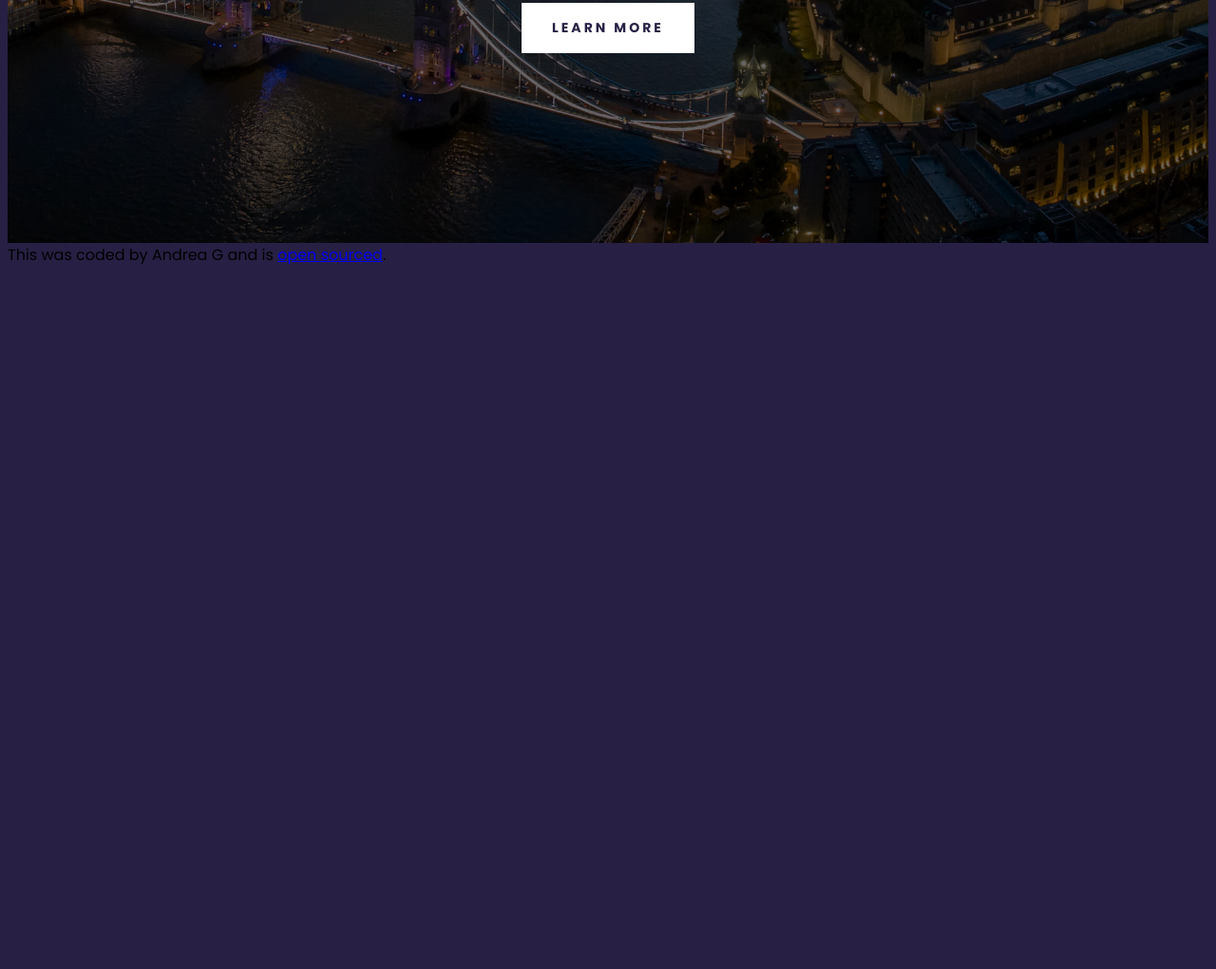
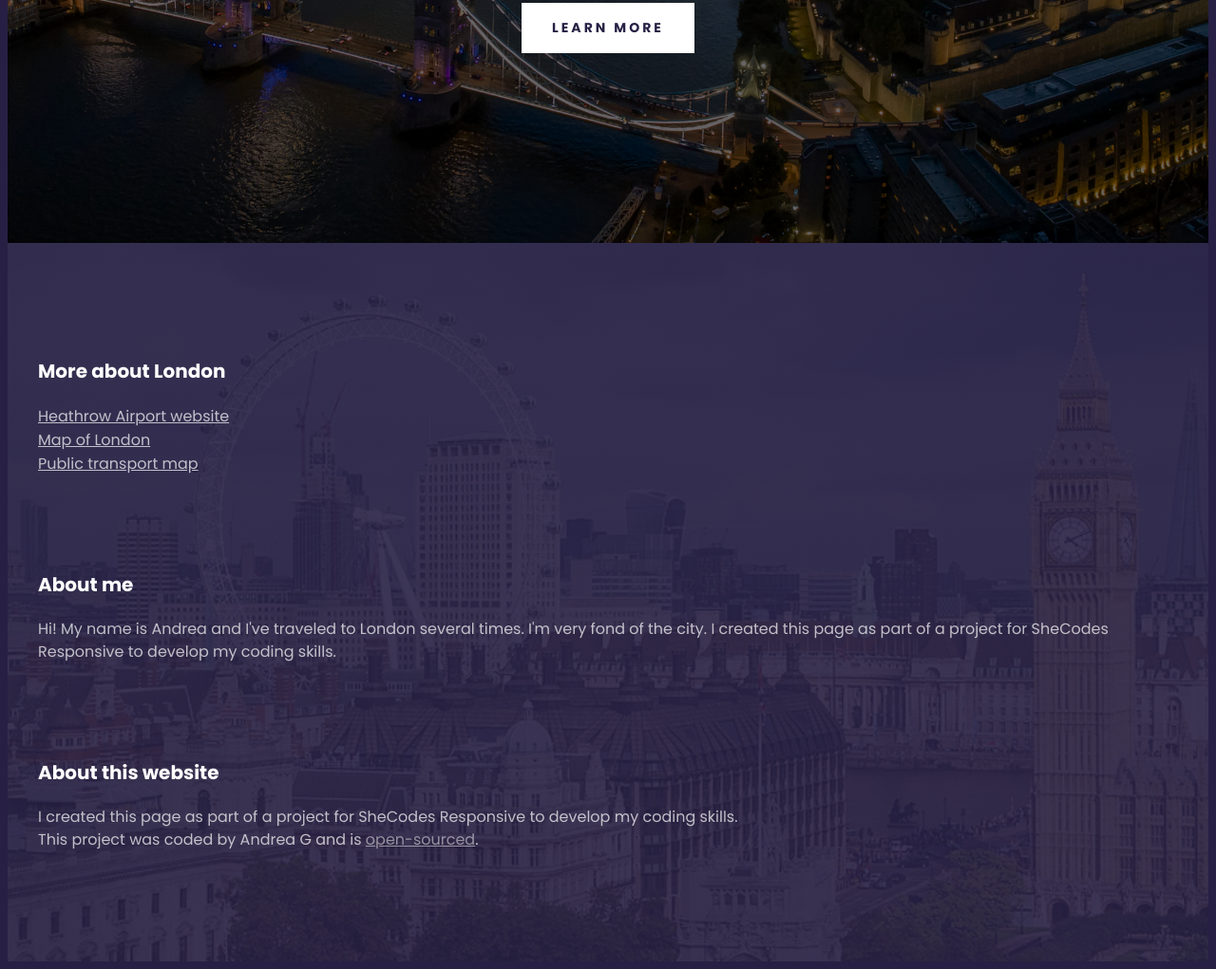
Before and after one commit to WickedZ2309/SheCodes-Responsive-Addon-Project, a plain HTML site: page index.html in a window 1280 px wide. Shown: the part 489-1510 px from the top of the page at 95% size. Before the commit the page ends 800 px from the top, so only its background shows below. Drawn offline with Linux system fonts and the light colour scheme.

Commit message:
Added the footer

```diff
--- a/index.html
+++ b/index.html
@@ -22,12 +22,54 @@
       </header>
 
       <footer>
-        This was coded by Andrea G and is
-        <a
-          href="https://github.com/WickedZ2309/SheCodes-Responsive-Addon-Project"
-          target="_blank"
-          >open sourced</a
-        >.
+        <section class="grid">
+          <div>
+            <h3>More about London</h3>
+            <ul>
+              <li>
+                <a href="https://www.heathrow.com/" target=""
+                  >Heathrow Airport website</a
+                >
+              </li>
+              <li>
+                <a
+                  href="https://maps.app.goo.gl/BCA1TyD4BFZbD5HdA"
+                  target="_blank"
+                  >Map of London</a
+                >
+              </li>
+              <li>
+                <a
+                  href="https://tfl.gov.uk/maps/track?intcmp=40400"
+                  target="_blank"
+                  >Public transport map</a
+                >
+              </li>
+            </ul>
+          </div>
+          <div>
+            <h3>About me</h3>
+            <p>
+              Hi! My name is Andrea and I've traveled to London several times.
+              I'm very fond of the city. I created this page as part of a
+              project for SheCodes Responsive to develop my coding skills.
+            </p>
+          </div>
+          <div>
+            <h3>About this website</h3>
+            <p>
+              I created this page as part of a project for SheCodes Responsive
+              to develop my coding skills.
+              <br />
+              This project was coded by Andrea G and is
+              <a
+                href="https://github.com/WickedZ2309/SheCodes-Responsive-Addon-Project"
+                target="_blank"
+                >open-sourced</a
+              >.
+            </p>
+          </div>
+        </section>
       </footer>
     </div>
   </body>
--- a/src/styles.css
+++ b/src/styles.css
@@ -5,6 +5,16 @@ body {
 
 .container {
   max-width: 1400px;
+  margin: 0 auto;
+}
+
+.grid {
+  display: grid;
+  grid-gap: 64px;
+}
+
+section {
+  max-width: 1200px;
   margin: 0 auto;
 }
 
@@ -55,7 +65,47 @@ header a {
   background: white;
 }
 
-@media (max-width: 900px) {
+footer {
+  color: white;
+  background-image: linear-gradient(
+      rgba(39, 32, 68, 0.9),
+      rgba(39, 32, 68, 0.9)
+    ),
+    url("../images/london-footer.jpg");
+  background-repeat: no-repeat;
+  background-size: cover;
+  padding: 100px 0;
+}
+
+footer h3 {
+  font-weight: 700;
+  font-size: 20px;
+  line-height: 30px;
+}
+
+footer p {
+  font-weight: 400;
+  font-size: 16px;
+  opacity: 0.7;
+  line-height: 24px;
+}
+
+footer ul {
+  padding: 0;
+}
+
+footer li {
+  list-style: none;
+  margin: 0;
+  padding: 0;
+}
+
+footer a {
+  color: white;
+  opacity: 0.7;
+}
+
+@media (max-width: 960px) {
   header {
     padding: 60px 0;
   }
```
Also changed, not shown: images/london-footer.jpg (added).
